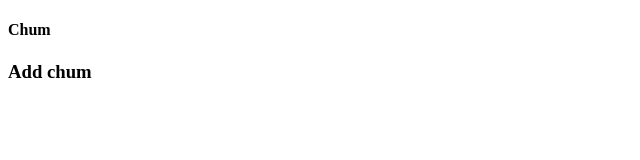
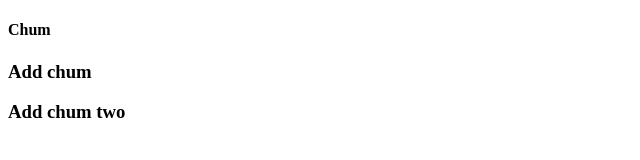
Before and after one commit to chum-aiml/test, a plain HTML site: page index.html in a window 1280 px wide. Shown: the whole page, without its empty margins (0-640 px from the left). Drawn offline with Linux system fonts and the light colour scheme.

Commit message:
add chum two

```diff
--- a/index.html
+++ b/index.html
@@ -9,5 +9,6 @@
 <body>
     <h4>Chum</h4>
     <h3>Add chum</h3>
+    <h3>Add chum two</h3>
 </body>
 </html>
```
